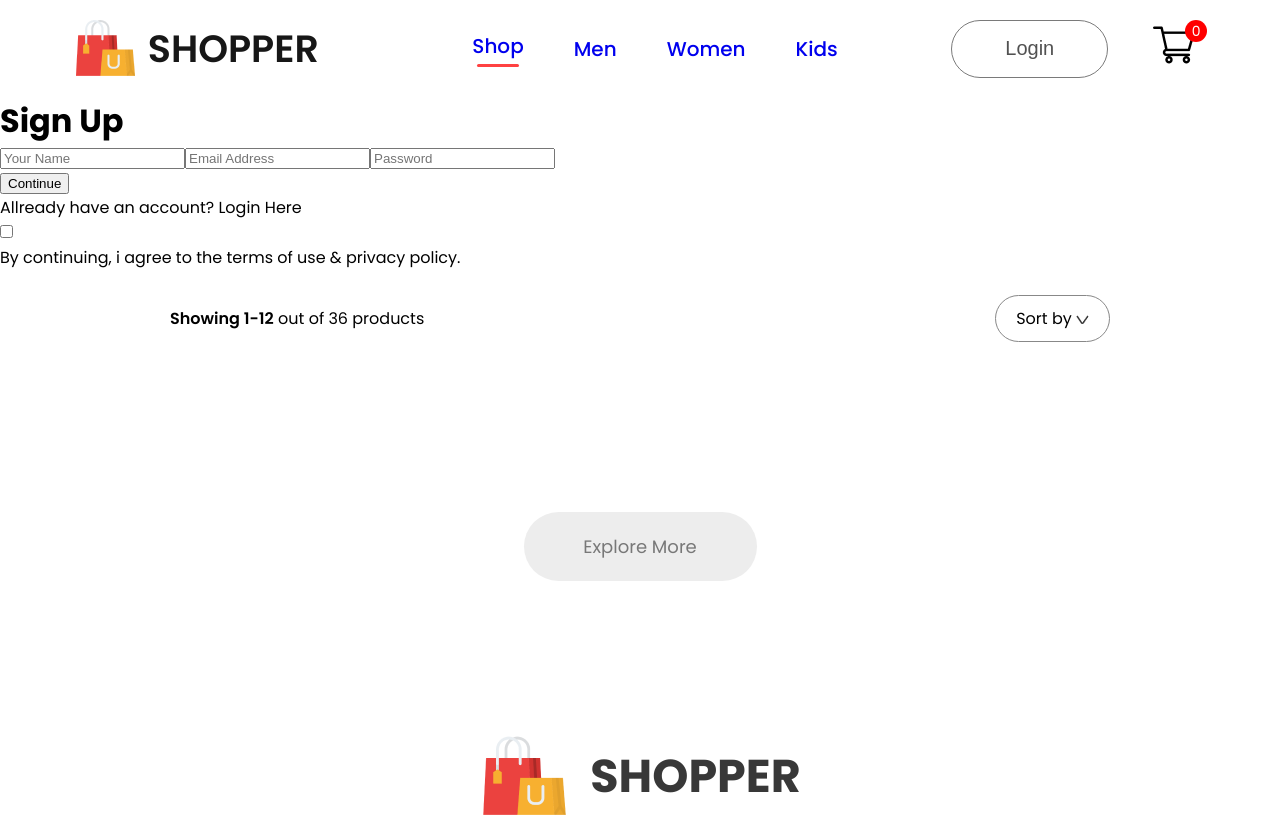
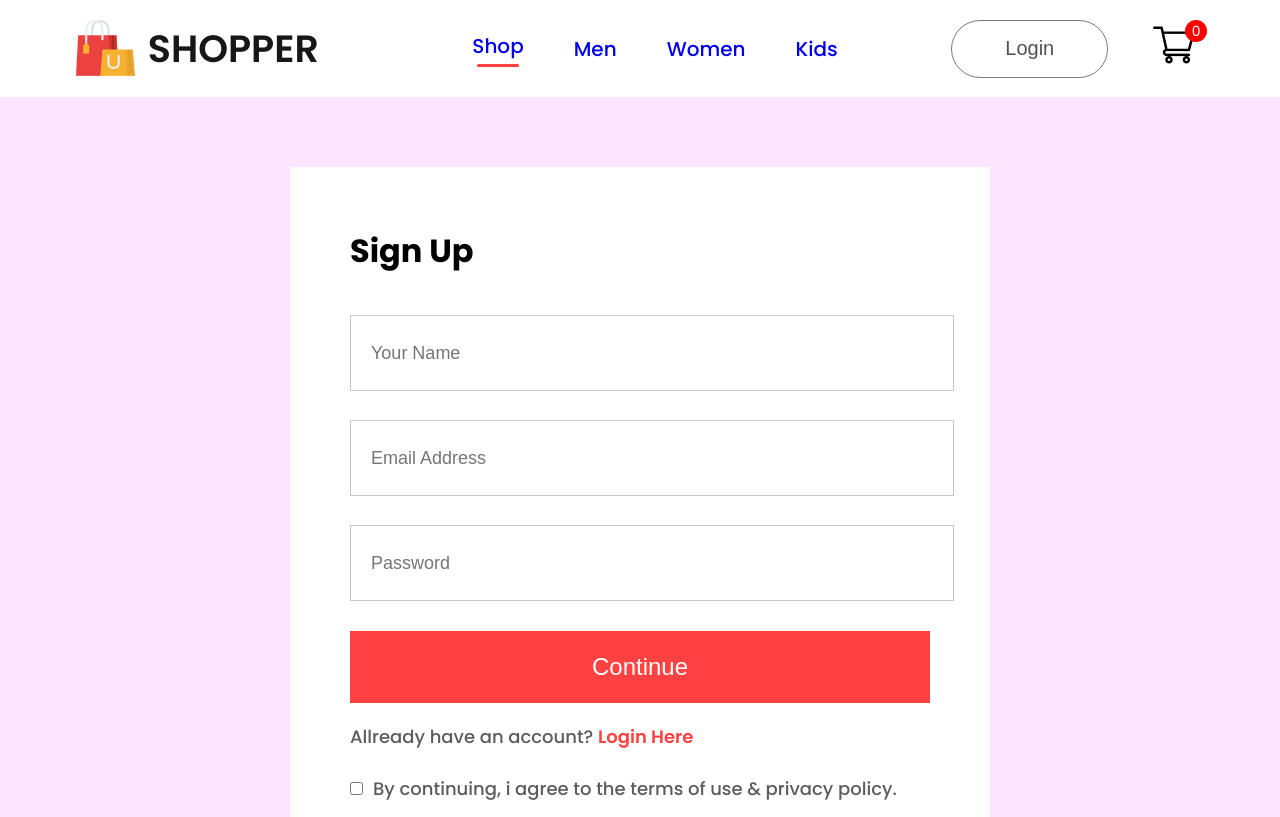
Before and after one commit to kayaththiri-kanagasabai/Shopper-fullstack, a React (Create React App) app: page /login in a window 1280 px wide. Shown: the top 817 px of the page. Built offline with nearby package versions, Linux system fonts and the light colour scheme.

Commit message:
ProductDisplay,breadcrum folders created

```diff
--- /dev/null
+++ b/src/Components/Breadcrum/Breadcrum.jsx
@@ -0,0 +1,13 @@
+import React from 'react'
+import './Breadcrum.css';
+import bread_crumimage from '../Assets/breadcrum_arrow.png';
+const Breadcrum = (props) => {
+    const{product} =props;
+  return (
+    <div className='breadcrum'>
+ HOME <img src={bread_crumimage} alt="" />SHOP<img src={bread_crumimage} alt="" />{product.category}<img src={bread_crumimage} alt="" />{product.name}
+    </div>
+  )
+}
+
+export default Breadcrum
--- a/src/Components/Item/Item.jsx
+++ b/src/Components/Item/Item.jsx
@@ -1,23 +1,27 @@
 import React from 'react'
 import './Item.css'
+import { Link } from 'react-router-dom'
 
 const Item = (props) => {
-  return (
-    <div className="item">
-      <img src={props.image} alt="" />
-      <p>{props.name}</p>
+    return (
+        <div className='item'>
+            <img src={props.image} alt="" />
 
-      <div className="item-prices">
-        {/* prices for new items */}
-        <div className="item-price-new">
-          ${props.new_price}</div>
+            <p>{props.name}</p>
 
-        {/* prices for old items */}
-        <div className="item-price-old">
-          ${props.old_price}</div>
-      </div>
-    </div>
-  );
+            <div className="item-prices">
+                <div className="item-prices-new">
+                    ${props.new_price}
+                </div>
+                <div className="item-prices-old">
+                    ${props.old_price}
+                </div>
+            </div>
+
+
+            <Link className='view' to={`/product/${props.id}`} onClick={window.scrollTo(0,0)}>View</Link>
+        </div>
+    )
 }
 
 export default Item
--- /dev/null
+++ b/src/Components/ProductDisplay/ProductDisplay.jsx
@@ -0,0 +1,79 @@
+import React, { useContext } from 'react'
+import './ProductDisplay.css'
+import star_icon from '../Assets/star_icon.png'
+import star_dull_icon from '../Assets/star_dull_icon.png'
+import { ShopContext } from '../../Contexts/ShopContext'
+
+
+const ProductDisplay = (props) => {
+  const { product } = props
+  const {addToCart} = useContext(ShopContext)
+
+  return (
+    <div className='productdisplay'>
+
+      {/*Left Product Image Gallery  */}
+      <div className="productdisplay-left">
+        <div className="productdisplay-img-list">
+          <img src={product.image} alt="" />
+          <img src={product.image} alt="" />
+          <img src={product.image} alt="" />
+          <img src={product.image} alt="" />
+        </div>
+        <div className="productdisplay-img">
+          <img className='productdisplay-main-img' src={product.image} alt="" />
+        </div>
+      </div>
+
+
+
+
+      {/* Right Product Details */}
+      <div className="productdisplay-right">
+        <h1>{product.name}</h1>
+
+        {/*Star Ratings */}
+        <div className="productdisplay-right-stars">
+          <img src={star_icon} alt="" />
+          <img src={star_icon} alt="" />
+          <img src={star_icon} alt="" />
+          <img src={star_icon} alt="" />
+          <img src={star_dull_icon} alt="" />
+          <p>(126)</p>
+        </div>
+
+        {/* Price Section */}
+        <div className="productdisplay-right-prices">
+          <div className="productdisplay-right-prices-old">${product.old_price}</div>
+          <div className="productdisplay-right-prices-new">${product.new_price}</div>
+        </div>
+
+        {/* Product Description */}
+        <div className="productdisplay-right-description">
+
+        </div>
+
+        {/* Size Selection */}
+        <div className="productdisplay-right-size">
+          <h1>Select size</h1>
+          <div className="productdisplay-right-sizes">
+            <div>S</div>
+            <div>M</div>
+            <div>L</div>
+            <div>XL</div>
+            <div>XXL</div>
+          </div>
+        </div>
+
+        {/* Add to Cart */}
+        <button onClick={() => addToCart(product.id)}>Add to cart</button>
+
+        {/* Category,Tags */}
+        <p className='productdisplay-right-category'><span>Category : </span>Women, T-Shirt, Crop Top</p>
+        <p className='productdisplay-right-category'><span>Tags : </span>Modern, Latest</p>
+      </div>
+    </div>
+  )
+}
+
+export default ProductDisplay
--- a/src/Pages/CSS/LoginSignup.css
+++ b/src/Pages/CSS/LoginSignup.css
@@ -1,33 +1,28 @@
-.loginsignup {
+.LogiSignup{
     width: 100%;
-    height: fit-content;
-    background-color: #fce3fe;
-    padding-top: 100px;
-    padding-bottom: 100px;
+    height: 105vh;
+    background: #fce3fe;
+    padding-top: 70px;
+    margin-bottom: 70px;
 }
-
-.loginsingup-container {
+.loginsignup-container{
     width: 580px;
     height: 600px;
-    background-color: white;
+    background: white;
     margin: auto;
     padding: 40px 60px;
 }
-
-.loginsingup-container h1 {
-    margin: 20px 0;
-    text-align: center;
+.loginsignup-container h1{
+    margin: 20px 0px;
 }
-
-.loginsingup-fields {
+.loginsignup-fields{
     display: flex;
     flex-direction: column;
-    gap: 30px;
-    margin-top: 30px;
+    gap: 29px;
+    margin-top: 40px;
 }
-
-.loginsingup-fields input {
-    height: 60px;
+.loginsignup-fields input{
+    height: 72px;
     width: 100%;
     padding-left: 20px;
     border: 1px solid #c9c9c9;
@@ -35,100 +30,33 @@
     color: #5c5c5c;
     font-size: 18px;
 }
-
-.loginsingup-container button {
-    width: 600px;
+.loginsignup-container button{
+    width: 580px;
     height: 72px;
-    color: white;
-    background-color: #ff4141;
+    background: #ff4141;
+    border: none;
+    color:white;
     margin-top: 30px;
-    border: none;
     font-size: 24px;
     font-weight: 500;
     cursor: pointer;
 }
-
-.loginsignup-login {
+.loginsignup-login{
  margin-top: 20px;
  color: #5c5c5c;
   font-size: 18px;
     font-weight: 500;
 }
-
-.loginsignup-login span {
+.loginsignup-login span{
     color: #ff4141;
     font-weight: 600;
-    cursor: pointer;
 }
-
-.loginsignup-agree {
+.loginsignup-agree{
     display: flex;
     align-items: center;
+    gap: 10px;
     margin-top: 25px;
-    gap: 20px;
     color: #5c5c5c;
     font-size: 18px;
     font-weight: 500;
 }
-
-
-
-/* ----------------- For responsive ----------------- */
-@media (max-width:1280px) {
-    .loginsignup {
-        padding-top: 50px;
-    }
-
-    .loginsingup-container {
-        width: auto;
-        max-width: 500px;
-        max-height: 500px;
-    }
-
-    .loginsingup-container h1 {
-        margin: 10px 0px;
-    }
-
-    .loginsingup-fields {
-        gap: 20px;
-        margin-top: 20px;
-    }
-
-    .loginsingup-fields input {
-        height: 65px;
-        width: 93%;
-    }
-
-    .loginsingup-container button {
-        width: 100%;
-    }
-    .loginsignup-login{
-        font-size: 16px;
-    }
-    .loginsignup-agree{
-        font-size: 14px;
-        gap: 10px;
-    }
-}
-
-
-@media (max-width:800px) {
-    .loginsingup-container{
-        padding: 20px 30px 0 30px;
-    }
-    .loginsignup h1{
-        font-size: 24px;
-    }
-    .loginsingup-fields{
-        margin-top: 20px;
-    }
-
-    .loginsingup-fields input{
-        height: 50px;
-    }
-
-    .loginsingup-container button{
-        height: 50px;
-        font-size: 16px;
-    }
-}
--- a/src/Pages/LogiSignup.jsx
+++ b/src/Pages/LogiSignup.jsx
@@ -1,6 +1,5 @@
 import React from 'react'
-
-
+import './CSS/LoginSignup.css';
 
 const LogiSignup = () => {
   return (
@@ -13,7 +12,7 @@ const LogiSignup = () => {
           <input type="password" placeholder='Password' />
         </div>
         <button>Continue</button>
-        <p className="loginsignup-agree">Allready have an account? <span>Login Here</span></p>
+        <p className="loginsignup-login">Allready have an account? <span>Login Here</span></p>
         <div className="loginsignup-agree">
           <input type="checkbox" name=''id='' />
           <p>By continuing, i agree to the terms of use & privacy policy.</p>
--- a/src/Pages/Product.jsx
+++ b/src/Pages/Product.jsx
@@ -1,8 +1,23 @@
-import React from 'react'
+import React, { useContext } from 'react'
+
+import { useParams } from 'react-router-dom'
+import Breadcrums from '../Components/Breadcrum/Breadcrum'
+import ProductDisplay from '../Components/ProductDisplay/ProductDisplay'
+import { ShopContext } from '../Contexts/ShopContext'
+
+
 
 const Product = () => {
+  const {all_product} = useContext(ShopContext)
+  const {productId} = useParams()
+  const product = all_product.find((e) => e.id === Number(productId))
+
   return (
-    <div>Product</div>
+    <div>
+      <Breadcrums product={product}/>
+      <ProductDisplay product={product}/>
+
+    </div>
   )
 }
 
```
Also changed, not shown: src/Components/Breadcrum/Breadcrum.css (added), src/Components/ProductDisplay/ProductDisplay.css (added). Lines whose indentation alone changed are shown as unchanged.
